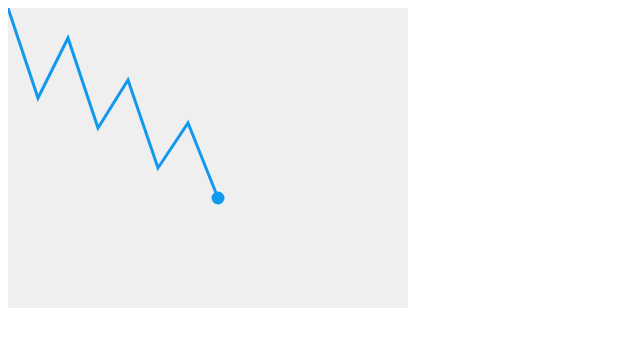
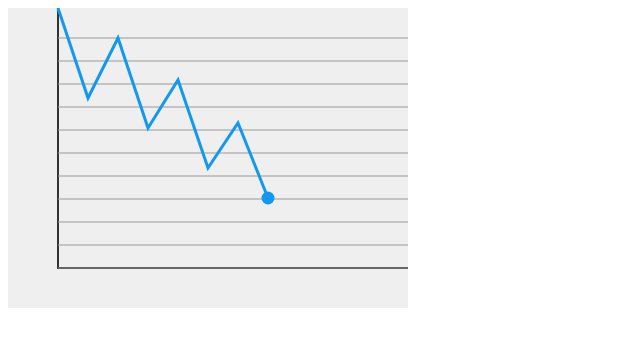
Before and after one commit to Nic-Wolf/js-101, a plain HTML site: page Canvas/index.html in a window 1280 px wide. Shown: the whole page, without its empty margins (0-640 px from the left). Drawn offline with Linux system fonts and the light colour scheme.

Commit message:
graphing

```diff
--- a/Canvas/index.html
+++ b/Canvas/index.html
@@ -12,23 +12,60 @@
             const canvas = document.getElementById('content');
             const brush = canvas.getContext('2d');
 
-            // Style the renderer
+            // Clear the grid just in case.
+            brush.clearRect(0, 0, canvas.width, canvas.height);
+
+            function setAxis(axis, canvas, padding, resolution) {
+                const range = axis.toLowerCase() === 'x' ? canvas.width : canvas.height;
+
+                return {
+                    padding: padding,
+                    resolution: resolution,
+                    range: Math.floor((range - padding) / resolution, 2),
+                    length: range - padding
+                };
+            }
+
+            const x = setAxis('x', canvas, 50, 7);
+            const y = setAxis('y', canvas, 40, 11);
+
+            // Set up the Chart area.
+            brush.lineWidth = 2;
+            brush.strokeStyle = '#333';
+            brush.beginPath();
+            brush.moveTo(x.padding, 0);
+            brush.lineTo(x.padding, y.length);
+            brush.lineTo(canvas.width, y.length);
+            brush.stroke();
+
+            // Return an array of data points, where the first entry is the point closest to 0.
+            brush.lineWidth = 1;
+            brush.strokeStyle = '#999';
+            for (let i = 0; i < y.resolution; i++) {
+                let point = (y.length - (i * y.range));
+                brush.beginPath();
+                brush.moveTo(x.padding, point);
+                brush.lineTo(canvas.width, point);
+                brush.stroke();
+            }
+
+            // Style the data output
             brush.lineWidth = 3;
             brush.strokeStyle = '#1299ee';
 
             brush.beginPath(); // starts a new "path". important for memory use.
-                brush.moveTo(0, 0); // set the renderer to an x/y coordinate. (y is inverse)
-                brush.lineTo(30, 90);
-                brush.lineTo(60, 30);
-                brush.lineTo(90, 120);
-                brush.lineTo(120, 72);
-                brush.lineTo(150, 160);
-                brush.lineTo(180, 115);
-                brush.lineTo(210, 190);
+                brush.moveTo(x.padding, 0); // set the renderer to an x/y coordinate. (y is inverse)
+                brush.lineTo(x.padding+30, 90);
+                brush.lineTo(x.padding+60, 30);
+                brush.lineTo(x.padding+90, 120);
+                brush.lineTo(x.padding+120, 72);
+                brush.lineTo(x.padding+150, 160);
+                brush.lineTo(x.padding+180, 115);
+                brush.lineTo(x.padding+210, 190);
             brush.stroke();
 
             brush.beginPath();
-                brush.arc(210, 190, 5, Math.PI*2, false);
+                brush.arc(x.padding+210, 190, 5, Math.PI*2, false);
                 brush.fillStyle = '#1299ee';
                 brush.fill();
             brush.stroke();
```
